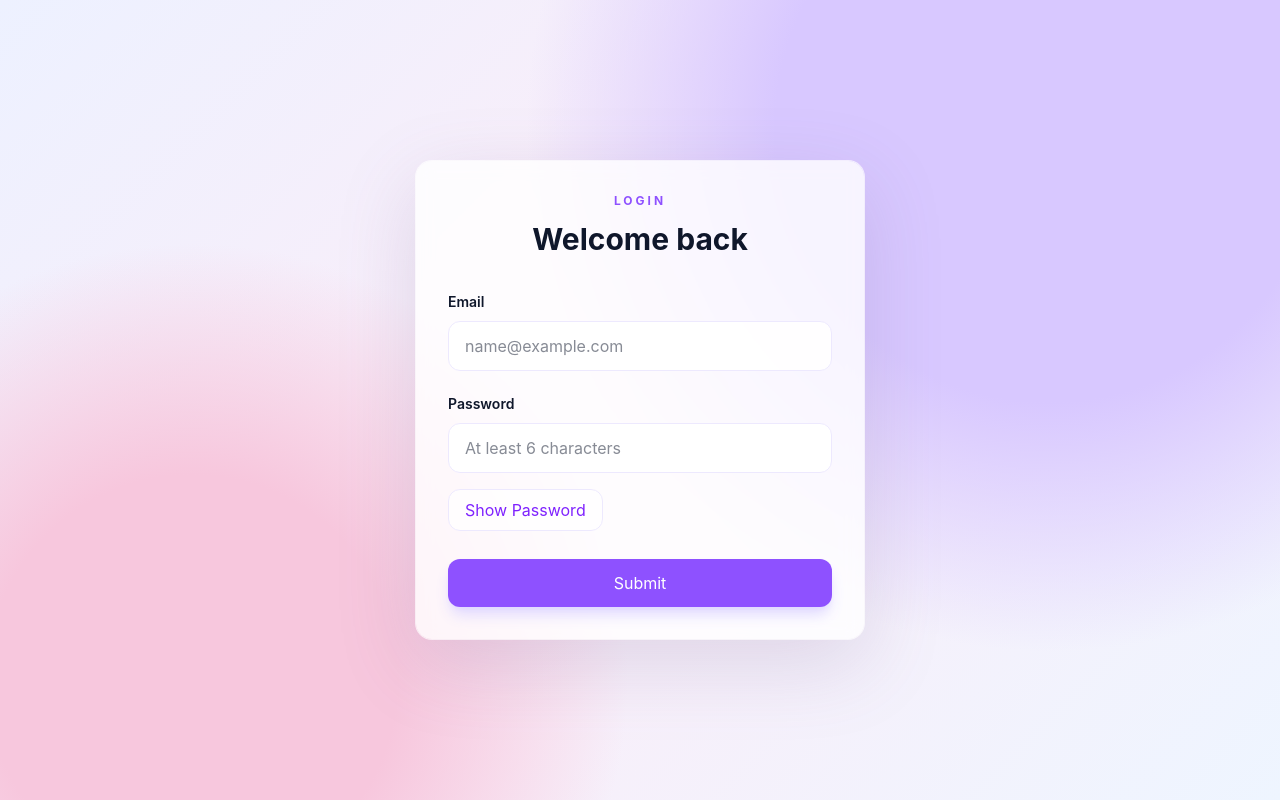
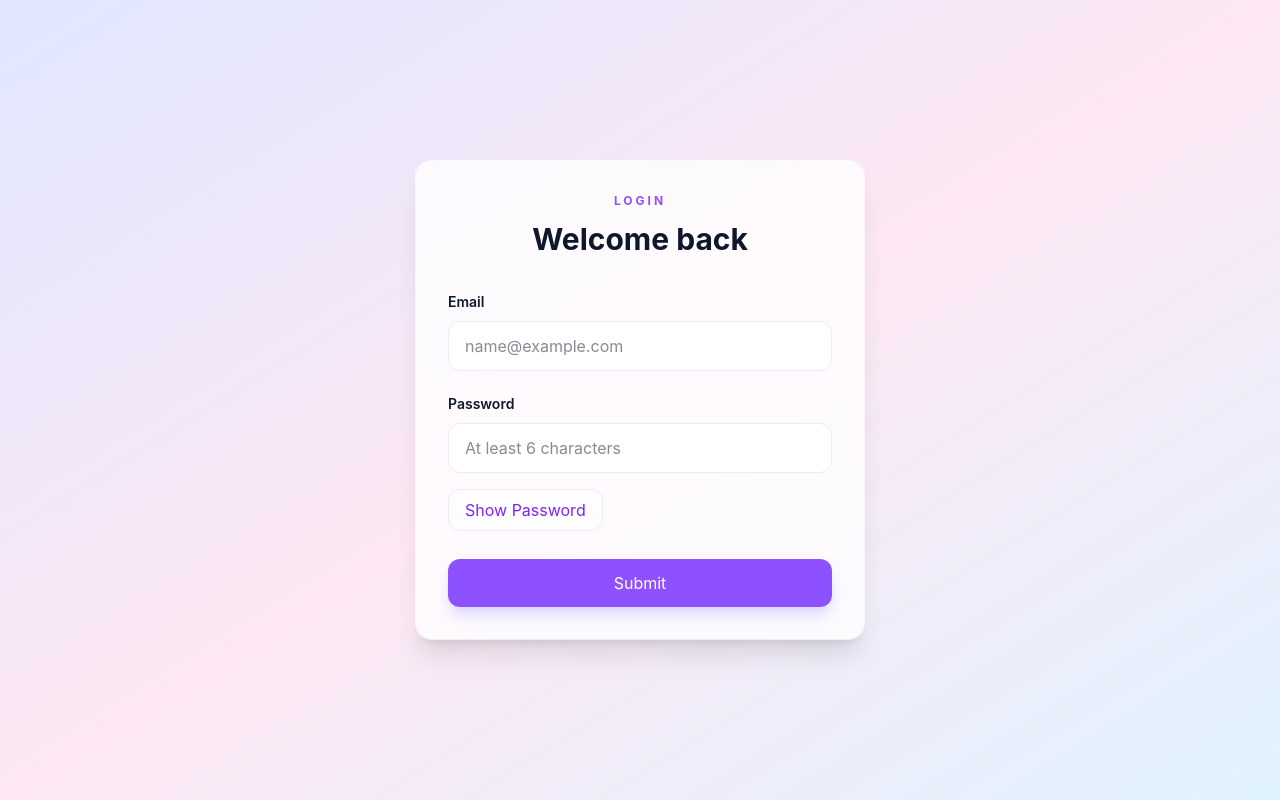
Before and after one commit to Wathisa/jsd12_week_10, a React (Vite) app: page / in a window 1280 px wide. Built offline with nearby package versions, Linux system fonts and the light colour scheme.

Commit message:
Polish login form styles

```diff
--- a/src/App.jsx
+++ b/src/App.jsx
@@ -51,10 +51,10 @@ function App() {
   }
 
   return (
-    <main className="min-h-screen bg-[radial-gradient(circle_at_15%_85%,#f7c7dd_0,#f7c7dd_16%,transparent_34%),radial-gradient(circle_at_82%_16%,#d8c8ff_0,#d8c8ff_22%,transparent_42%),linear-gradient(135deg,#edf1ff_0%,#fbedf8_48%,#eef5ff_100%)] px-5 py-8 text-slate-900">
+    <main className="min-h-screen bg-gradient-to-br from-indigo-100 via-pink-100 to-sky-100 px-5 py-8 text-slate-900">
       <section className="mx-auto flex min-h-[calc(100vh-4rem)] w-full max-w-md items-center justify-center">
         {userEmail ? (
-          <div className="w-full rounded-2xl bg-white/80 p-8 text-center shadow-[0_24px_80px_rgba(111,89,145,0.18)] ring-1 ring-white/70 backdrop-blur">
+          <div className="w-full rounded-2xl bg-white/80 p-8 text-center shadow-xl ring-1 ring-white/70">
             <div className="mx-auto flex size-24 items-center justify-center rounded-full bg-violet-500 text-4xl font-bold text-white shadow-lg shadow-violet-200">
               {userEmail.charAt(0).toUpperCase()}
             </div>
@@ -79,7 +79,7 @@ function App() {
         ) : (
           <form
             onSubmit={handleSubmit}
-            className="w-full rounded-2xl bg-white/80 p-8 shadow-[0_24px_80px_rgba(111,89,145,0.18)] ring-1 ring-white/70 backdrop-blur"
+            className="w-full rounded-2xl bg-white/80 p-8 shadow-xl ring-1 ring-white/70"
           >
           <p className="text-center text-xs font-bold uppercase tracking-[0.25em] text-violet-500">
             Login
```
